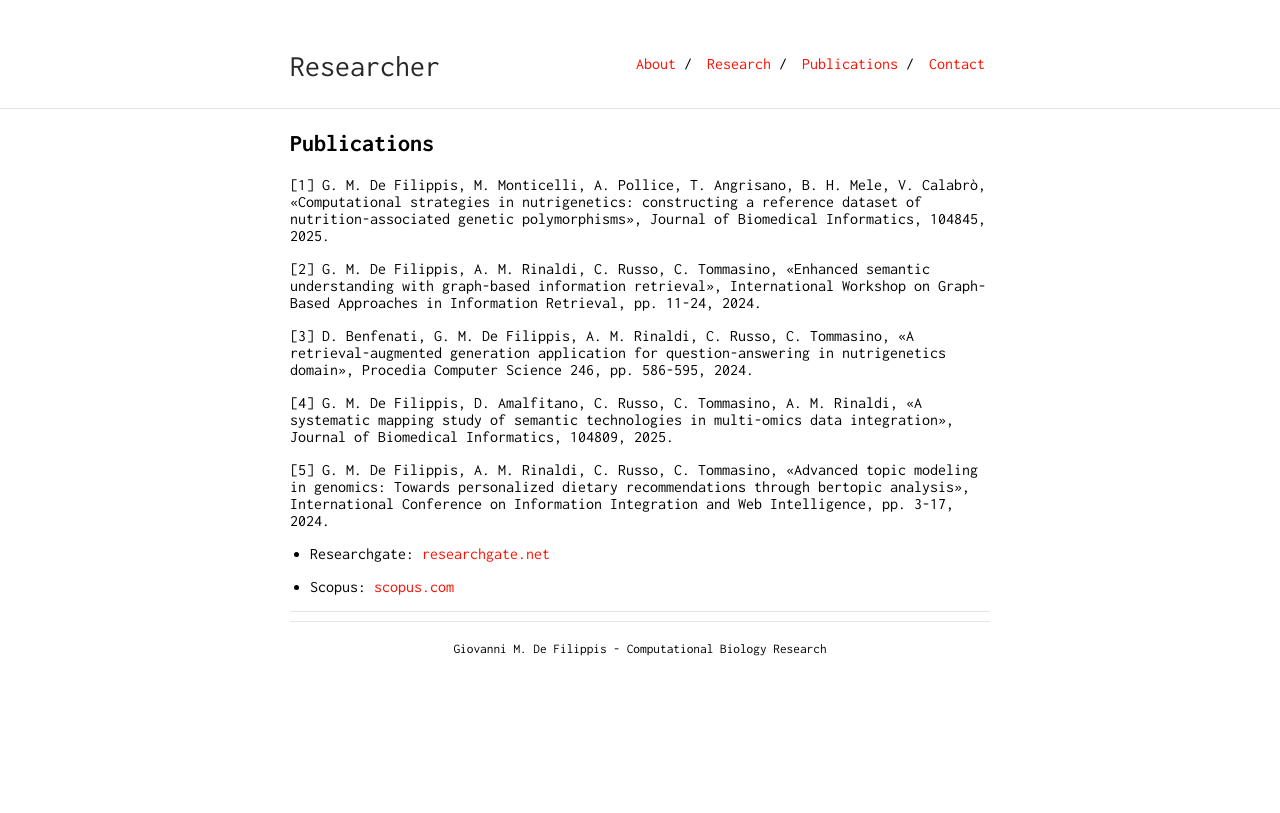
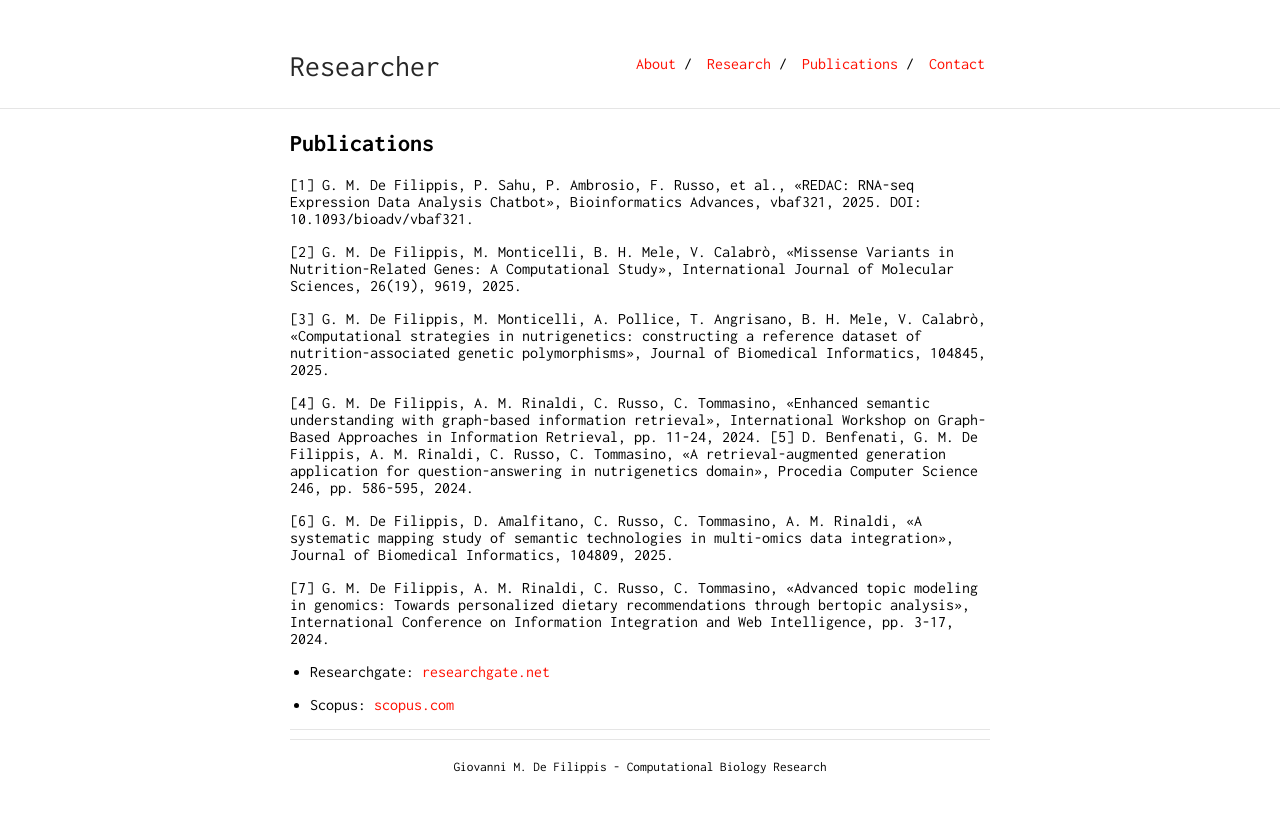
Before and after one commit to johndef64/johndef64.github.io, a Jekyll site: the page built from publications.md, in a window 1280 px wide. Shown: the top 813 px of the page. Built offline with Jekyll 4.4.1, drawn with Linux system fonts in a browser that asks for light colours; our own code applies the rules of GitHub Pages for plain Markdown files.

Commit message:
Update publications.md

```diff
--- a/publications.md
+++ b/publications.md
@@ -6,15 +6,18 @@
 
 ## Publications
 
-[1] G. M. De Filippis, M. Monticelli, A. Pollice, T. Angrisano, B. H. Mele, V. Calabrò, «Computational strategies in nutrigenetics: constructing a reference dataset of nutrition-associated genetic polymorphisms», Journal of Biomedical Informatics, 104845, 2025.
+[1] G. M. De Filippis, P. Sahu, P. Ambrosio, F. Russo, et al., «REDAC: RNA-seq Expression Data Analysis Chatbot», Bioinformatics Advances, vbaf321, 2025. DOI: 10.1093/bioadv/vbaf321.
 
-[2] G. M. De Filippis, A. M. Rinaldi, C. Russo, C. Tommasino, «Enhanced semantic understanding with graph-based information retrieval», International Workshop on Graph-Based Approaches in Information Retrieval, pp. 11-24, 2024.
+[2] G. M. De Filippis, M. Monticelli, B. H. Mele, V. Calabrò, «Missense Variants in Nutrition-Related Genes: A Computational Study», International Journal of Molecular Sciences, 26(19), 9619, 2025.
 
-[3] D. Benfenati, G. M. De Filippis, A. M. Rinaldi, C. Russo, C. Tommasino, «A retrieval-augmented generation application for question-answering in nutrigenetics domain», Procedia Computer Science 246, pp. 586-595, 2024.
+[3] G. M. De Filippis, M. Monticelli, A. Pollice, T. Angrisano, B. H. Mele, V. Calabrò, «Computational strategies in nutrigenetics: constructing a reference dataset of nutrition-associated genetic polymorphisms», Journal of Biomedical Informatics, 104845, 2025.
 
-[4] G. M. De Filippis, D. Amalfitano, C. Russo, C. Tommasino, A. M. Rinaldi, «A systematic mapping study of semantic technologies in multi-omics data integration», Journal of Biomedical Informatics, 104809, 2025.
+[4] G. M. De Filippis, A. M. Rinaldi, C. Russo, C. Tommasino, «Enhanced semantic understanding with graph-based information retrieval», International Workshop on Graph-Based Approaches in Information Retrieval, pp. 11-24, 2024.
+[5] D. Benfenati, G. M. De Filippis, A. M. Rinaldi, C. Russo, C. Tommasino, «A retrieval-augmented generation application for question-answering in nutrigenetics domain», Procedia Computer Science 246, pp. 586-595, 2024.
 
-[5] G. M. De Filippis, A. M. Rinaldi, C. Russo, C. Tommasino, «Advanced topic modeling in genomics: Towards personalized dietary recommendations through bertopic analysis», International Conference on Information Integration and Web Intelligence, pp. 3-17, 2024.
+[6] G. M. De Filippis, D. Amalfitano, C. Russo, C. Tommasino, A. M. Rinaldi, «A systematic mapping study of semantic technologies in multi-omics data integration», Journal of Biomedical Informatics, 104809, 2025.
+
+[7] G. M. De Filippis, A. M. Rinaldi, C. Russo, C. Tommasino, «Advanced topic modeling in genomics: Towards personalized dietary recommendations through bertopic analysis», International Conference on Information Integration and Web Intelligence, pp. 3-17, 2024.
 
 
 * Researchgate: [researchgate.net](https://www.researchgate.net/profile/Giovanni-Maria-De-Filippis/research)
```
